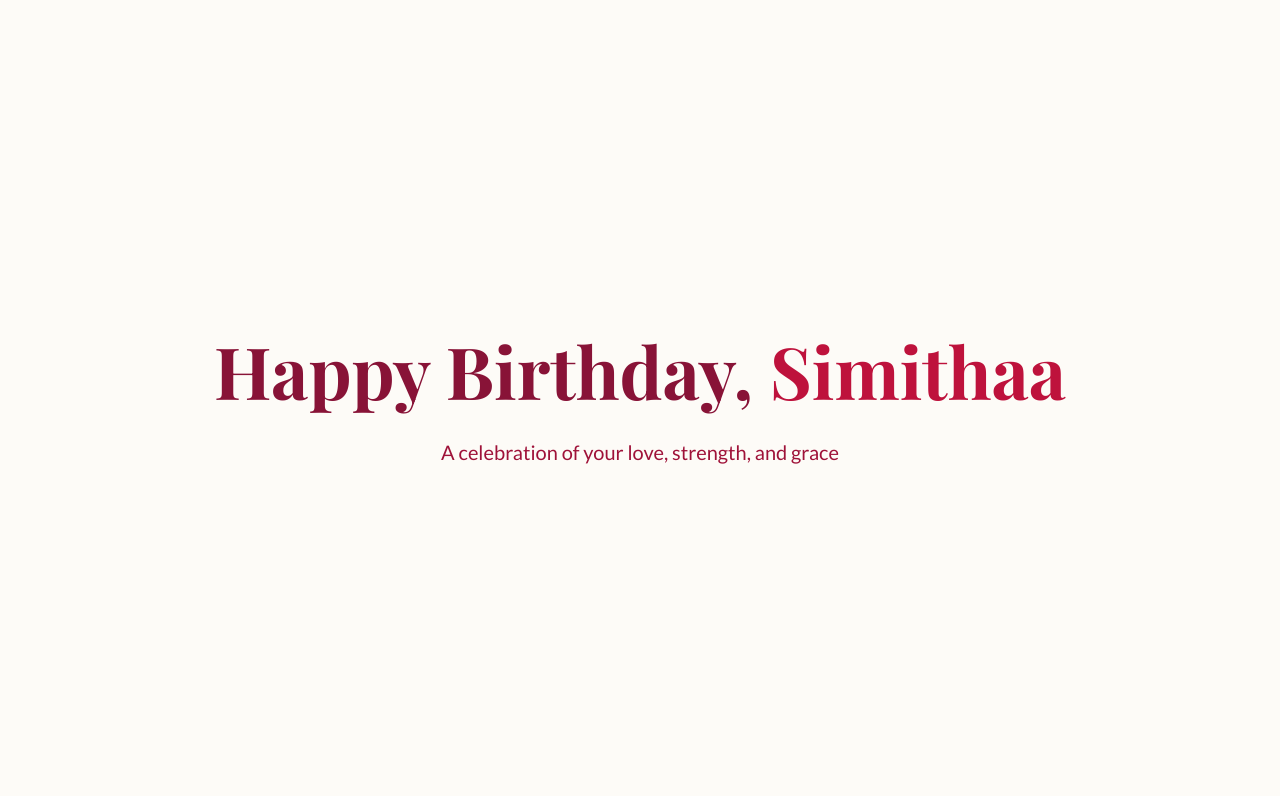
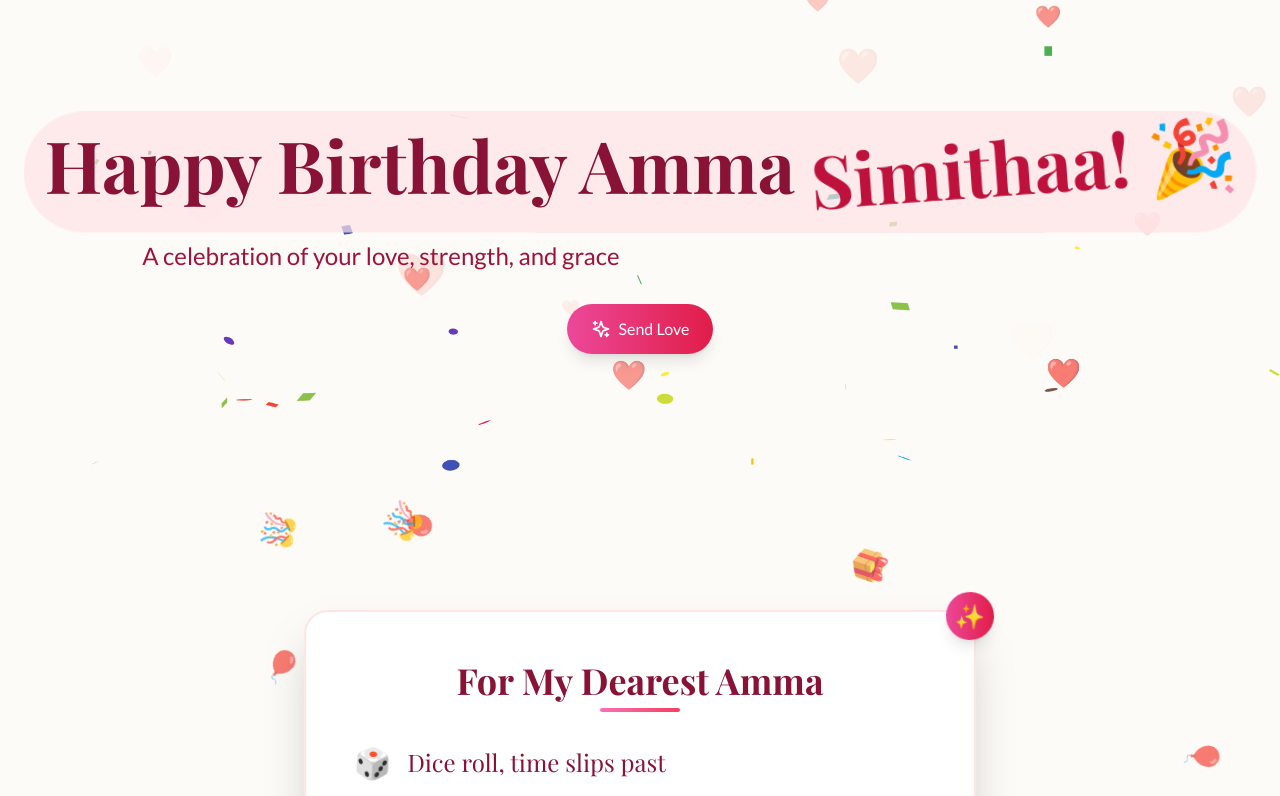
Before and after one commit to vickyhaha-af/ammass-birthday, a React (Vite) app: page / in a window 1280 px wide. Shown: the top 796 px of the page. Built offline with nearby package versions, Linux system fonts and the light colour scheme; a web font is replaced by a local one.

Commit message:
Enhance UI with animations and celebratory elements

```diff
--- a/src/App.jsx
+++ b/src/App.jsx
@@ -8,57 +8,238 @@ const AuroraBackground = () => (
   <div className="fixed inset-0 -z-10 aurora-bg" />
 );
 
-const Hero = () => (
-  <section className="min-h-screen flex flex-col items-center justify-center p-6 text-center">
+const Hero = () => {
+  const [showConfetti, setShowConfetti] = useState(true);
+
+  return (
+    <section className="relative py-20 md:py-32 flex flex-col items-center justify-center p-6 text-center overflow-hidden">
+      {/* Floating Hearts */}
+      {[...Array(15)].map((_, i) => (
+        <motion.div
+          key={i}
+          className="absolute text-pink-400 opacity-70"
+          style={{
+            left: `${Math.random() * 100}%`,
+            top: `${Math.random() * 100}%`,
+            fontSize: `${Math.random() * 20 + 10}px`,
+          }}
+          animate={{
+            y: [0, -100],
+            opacity: [0.7, 0],
+            scale: [1, 1.5],
+          }}
+          transition={{
+            duration: Math.random() * 3 + 2,
+            repeat: Infinity,
+            repeatType: 'loop',
+            delay: Math.random() * 5,
+          }}
+        >
+          ❤️
+        </motion.div>
+      ))}
+
+      <motion.div
+        initial={{ scale: 0.9, opacity: 0 }}
+        animate={{ scale: 1, opacity: 1 }}
+        transition={{ duration: 0.8, type: 'spring' }}
+        className="relative z-10"
+      >
+        <div className="relative inline-block">
+          <motion.div
+            className="absolute -inset-4 bg-rose-100 rounded-full opacity-70"
+            animate={{
+              scale: [1, 1.1, 1],
+              opacity: [0.7, 0.9, 0.7],
+            }}
+            transition={{
+              duration: 3,
+              repeat: Infinity,
+              repeatType: 'reverse',
+            }}
+          />
           <motion.h1
             initial={{ opacity: 0, y: 20 }}
             animate={{ opacity: 1, y: 0 }}
-      transition={{ duration: 0.8 }}
-      className="font-serif text-5xl md:text-7xl text-rose-900 mb-4"
+            transition={{ duration: 0.8, delay: 0.2 }}
+            className="font-serif text-5xl md:text-7xl text-rose-900 mb-4 relative z-10"
           >
-      Happy Birthday, <br className="md:hidden" />
-      <span className="text-rose-700">Simithaa</span>
+            Happy Birthday <span className="block md:inline">Amma</span> <br className="md:hidden" />
+            <motion.span
+              className="text-rose-700 inline-block"
+              animate={{
+                scale: [1, 1.1, 1],
+                rotate: [-5, 5, -5],
+              }}
+              transition={{
+                duration: 3,
+                repeat: Infinity,
+                repeatType: 'reverse',
+              }}
+            >
+              Simithaa! 🎉
+            </motion.span>
           </motion.h1>
+        </div>
+
         <motion.p
-      initial={{ opacity: 0 }}
-      animate={{ opacity: 1 }}
-      transition={{ delay: 0.5, duration: 1 }}
-      className="text-rose-800 text-lg md:text-xl mt-4 max-w-2xl"
+          initial={{ opacity: 0, y: 10 }}
+          animate={{ opacity: 1, y: 0 }}
+          transition={{ delay: 0.4, duration: 0.8 }}
+          className="text-rose-800 text-xl md:text-2xl mt-6 max-w-2xl font-medium"
         >
           A celebration of your love, strength, and grace
         </motion.p>
+
+        <motion.div
+          className="mt-8 flex justify-center gap-4"
+          initial={{ opacity: 0, y: 20 }}
+          animate={{ opacity: 1, y: 0 }}
+          transition={{ delay: 0.6 }}
+        >
+          <motion.button
+            whileHover={{ scale: 1.05 }}
+            whileTap={{ scale: 0.95 }}
+            className="px-6 py-3 bg-gradient-to-r from-pink-500 to-rose-600 text-white rounded-full font-medium shadow-lg flex items-center gap-2"
+          >
+            <Sparkles className="w-5 h-5" />
+            Send Love
+          </motion.button>
+        </motion.div>
+      </motion.div>
+
+      <AnimatePresence>
+        {showConfetti && (
+          <Confetti
+            width={typeof window !== 'undefined' ? window.innerWidth : 0}
+            height={typeof window !== 'undefined' ? window.innerHeight : 0}
+            recycle={false}
+            numberOfPieces={200}
+            onConfettiComplete={() => setShowConfetti(false)}
+            className="w-full h-full"
+          />
+        )}
+      </AnimatePresence>
     </section>
   );
+};
 
 const HaikuSection = () => {
   const lines = [
-    "Dice roll, time slips past",
-    "Years crest and break",
-    "like the immutable tide",
-    "Here for all your dawn"
+    { text: "Dice roll, time slips past", emoji: "🎲" },
+    { text: "Years crest and break", emoji: "🌊" },
+    { text: "like the immutable tide", emoji: "⏳" },
+    { text: "Here for all your dawn", emoji: "🌅" },
+    { text: "Happy Birthday Amma!", emoji: "🎂" }
   ];
 
+  // Floating decorative elements
+  const floatingElements = ["✨", "🌸", "🎈", "🎁", "💝", "🎊"];
+
   return (
-    <section className="min-h-screen flex items-center justify-center p-6">
+    <section className="relative py-20 md:py-32 flex items-center justify-center p-6 overflow-hidden">
+      {/* Floating decorative elements */}
+      {[...Array(12)].map((_, i) => {
+        const element = floatingElements[Math.floor(Math.random() * floatingElements.length)];
+        return (
+          <motion.div
+            key={i}
+            className="absolute text-2xl md:text-3xl opacity-70"
+            style={{
+              left: `${Math.random() * 100}%`,
+              top: `${Math.random() * 100}%`,
+              transform: `rotate(${Math.random() * 360}deg)`,
+            }}
+            animate={{
+              y: [0, -30, 0],
+              rotate: [0, 360],
+            }}
+            transition={{
+              duration: Math.random() * 10 + 10,
+              repeat: Infinity,
+              ease: "linear",
+              delay: Math.random() * 5,
+            }}
+          >
+            {element}
+          </motion.div>
+        );
+      })}
+
       <motion.div
         initial={{ opacity: 0, y: 50 }}
         whileInView={{ opacity: 1, y: 0 }}
+        viewport={{ once: true, margin: "-100px" }}
+        className="relative z-10 bg-white/90 backdrop-blur-sm p-8 md:p-12 rounded-3xl shadow-2xl max-w-2xl w-full border-2 border-rose-100 transform transition-all hover:shadow-xl hover:scale-[1.02]"
+      >
+        <motion.div
+          className="absolute -top-5 -right-5 bg-gradient-to-r from-pink-500 to-rose-600 text-white w-12 h-12 rounded-full flex items-center justify-center text-2xl shadow-lg"
+          animate={{ rotate: [0, 20, -20, 0] }}
+          transition={{ duration: 3, repeat: Infinity, repeatType: 'reverse' }}
+        >
+          ✨
+        </motion.div>
+
+        <motion.div
+          className="absolute -bottom-4 -left-4 bg-yellow-400 w-10 h-10 rounded-full flex items-center justify-center text-xl shadow-lg"
+          animate={{ scale: [1, 1.2, 1] }}
+          transition={{ duration: 2, repeat: Infinity, repeatType: 'reverse' }}
+        >
+          ⭐
+        </motion.div>
+
+        <div className="space-y-8 relative z-10">
+          <motion.div
+            initial={{ opacity: 0, y: 20 }}
+            whileInView={{ opacity: 1, y: 0 }}
             viewport={{ once: true }}
-        className="bg-white/80 backdrop-blur-sm p-8 rounded-2xl shadow-xl max-w-2xl w-full"
+            className="text-center"
           >
-        <div className="space-y-6">
-          {lines.map((line, i) => (
+            <h2 className="font-serif text-3xl md:text-4xl text-rose-900 mb-2">For My Dearest Amma</h2>
+            <div className="w-20 h-1 bg-gradient-to-r from-pink-400 to-rose-500 mx-auto rounded-full"></div>
+          </motion.div>
+
+          <div className="space-y-8">
+            {lines.map(({text, emoji}, i) => (
+              <motion.div
+                key={i}
+                initial={{ opacity: 0, x: i % 2 === 0 ? -30 : 30 }}
+                whileInView={{ opacity: 1, x: 0 }}
+                viewport={{ once: true, margin: "-50px" }}
+                transition={{
+                  duration: 0.6,
+                  delay: i * 0.2,
+                  type: "spring",
+                  stiffness: 100
+                }}
+                className="flex items-center gap-4 group"
+              >
+                <motion.span
+                  className="text-3xl transform transition-transform group-hover:scale-125 group-hover:rotate-12"
+                  animate={{
+                    rotate: [0, 10, -10, 0],
+                  }}
+                  transition={{
+                    duration: 3,
+                    repeat: Infinity,
+                    repeatType: 'reverse',
+                    delay: i * 0.5
+                  }}
+                >
+                  {emoji}
+                </motion.span>
                 <motion.p
-              key={i}
-              initial={{ opacity: 0, x: -20 }}
-              whileInView={{ opacity: 1, x: 0 }}
-              viewport={{ once: true }}
-              transition={{ delay: i * 0.3 }}
-              className="font-serif text-2xl md:text-3xl italic text-rose-900 text-center leading-relaxed"
+                  className={`font-serif text-xl md:text-2xl ${
+                    i === lines.length - 1
+                      ? 'text-2xl md:text-3xl font-bold text-transparent bg-clip-text bg-gradient-to-r from-pink-600 to-rose-600'
+                      : 'text-rose-900'
+                  }`}
                 >
-              {line}
+                  {text}
                 </motion.p>
+              </motion.div>
             ))}
+          </div>
         </div>
       </motion.div>
     </section>
@@ -77,7 +258,7 @@ const MemoryGallery = () => {
   );
 
   return (
-    <section className="min-h-screen relative overflow-hidden p-8">
+    <section className="py-20 md:py-32 relative overflow-hidden p-8">
       <div className="max-w-7xl mx-auto">
         <motion.h2
           initial={{ opacity: 0, y: 20 }}
@@ -140,7 +321,7 @@ const LoveLetter = () => {
   const [isOpen, setIsOpen] = useState(false);
 
   return (
-    <section className="min-h-screen flex items-center justify-center p-6">
+    <section className="py-20 md:py-32 flex items-center justify-center p-6">
       <div className="w-full max-w-2xl">
         <motion.div
           className="envelope"
@@ -197,7 +378,7 @@ const CakeSection = () => {
   }, []);
 
   return (
-    <section className="py-32 bg-[#D3E0DC]/20 flex flex-col items-center justify-center text-center px-4 overflow-hidden">
+    <section className="py-20 md:py-32 bg-[#D3E0DC]/20 flex flex-col items-center justify-center text-center px-4 overflow-hidden">
       {wished && <Confetti width={windowSize.width} height={windowSize.height} recycle={false} numberOfPieces={500} />}
 
       <motion.div
```
Lines whose indentation alone changed are shown as unchanged.
